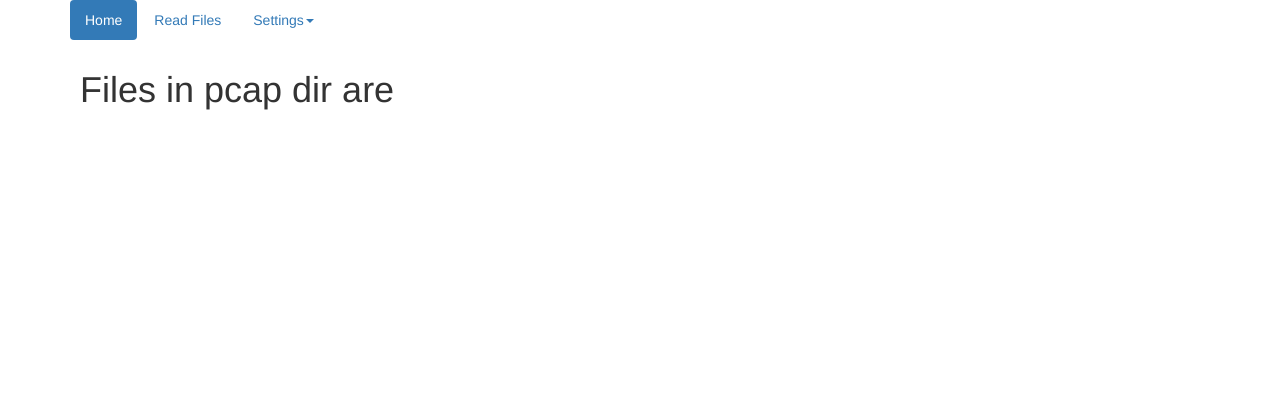
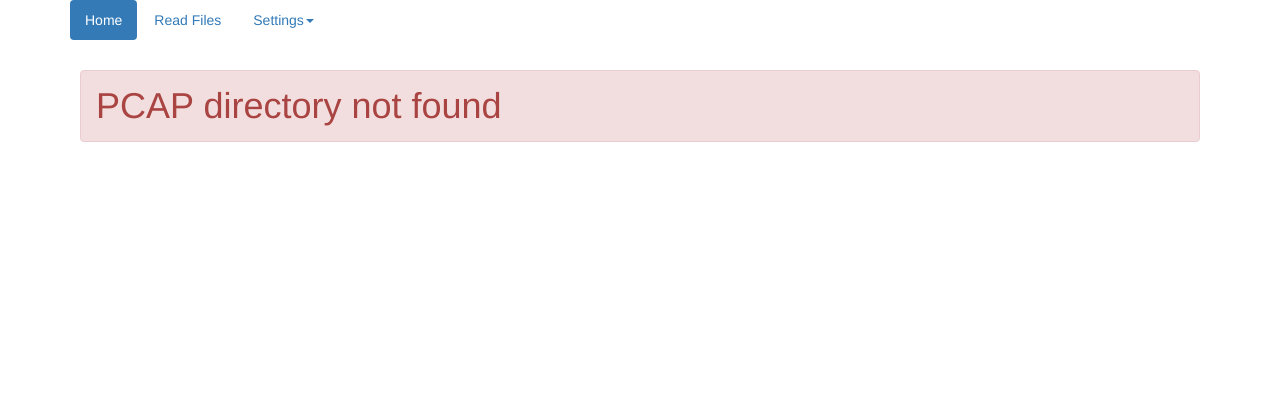
Before and after one commit to mohsenSy/web-pcap-reader, a Django app: template pcap_main/templates/pcap_main/read.html in a window 1280 px wide. Shown: the top 420 px of the page. Run offline with Django 3.2, Linux system fonts and the light colour scheme; the template is opened without the code that fills it, so the values that code supplies are empty; some libraries are stand-ins or nearby versions.

Commit message:
Handle pcap directory not found
When changing the pcap directory using the edit settings page make sure
that the directory exists before changing its value.
When rendering the contents of the pcap directory make sure it exists
if not display an error page instead.

```diff
--- a/pcap_main/forms.py
+++ b/pcap_main/forms.py
@@ -1,11 +1,13 @@
 from django import forms
 from django.forms import ValidationError
+
+import os
 
 class EditSettingsForm(forms.Form):
     pcap_dir = forms.CharField(label="PCAP files directory", max_length=100)
 
     def clean_pcap_dir(self):
         pcap_dir = self.cleaned_data["pcap_dir"]
-        if pcap_dir.startswith("/var/") and len(pcap_dir) > 5:
+        if pcap_dir.startswith("/var/") and len(pcap_dir) > 5 and os.path.isdir(pcap_dir):
             return pcap_dir
-        raise ValidationError("Dir must be a subdirectory of /var/")
+        raise ValidationError("PCAP Dir must be a subdirectory of /var/ and it must exist")
--- a/pcap_main/templates/pcap_main/read.html
+++ b/pcap_main/templates/pcap_main/read.html
@@ -8,10 +8,14 @@
 {% endblock %}
 
 {% block body %}
+{% if files %}
 <h1> Files in pcap dir are </h1>
 <ul class="list-group">
   {% for f in files %}
   <a class="list-group-item" href={% url 'readfile' filename=f %}> {{ f }} </a>
   {% endfor %}
 </ul>
+{% else %}
+  <h1 class="alert alert-danger">PCAP directory not found</h1>
+{% endif %}
 {% endblock %}
--- a/pcap_main/views.py
+++ b/pcap_main/views.py
@@ -29,7 +29,10 @@ def settings_page_edit(request):
     return render(request, 'pcap_main/settings_page_edit.html', {'form': form})
 
 def read(request):
-    listing = os.listdir(pcap_settings.get_option("pcap", "pcap_dir"))
+    try:
+        listing = os.listdir(pcap_settings.get_option("pcap", "pcap_dir"))
+    except OSError as e:
+        return render(request, 'pcap_main/read.html')
     files = []
     for l in listing:
         if os.path.isfile(pcap_settings.get_option("pcap", "pcap_dir") + "/" + l):
--- a/static/css/main.css
+++ b/static/css/main.css
@@ -25,7 +25,7 @@ footer {
   height: 60px;
 }
 
-.errorlist {
+.errorlist li {
   padding: 15px;
   margin-bottom: 20px;
   border: 1px solid transparent;
```
